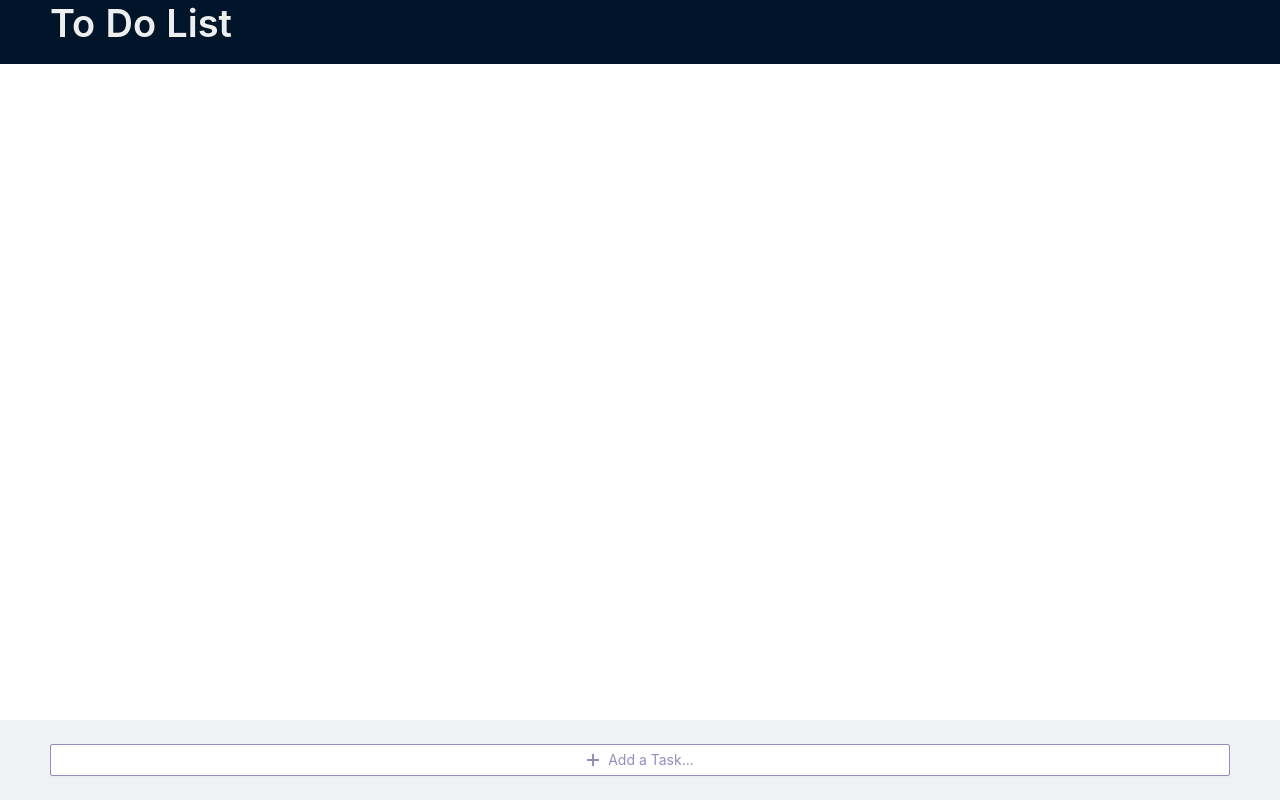
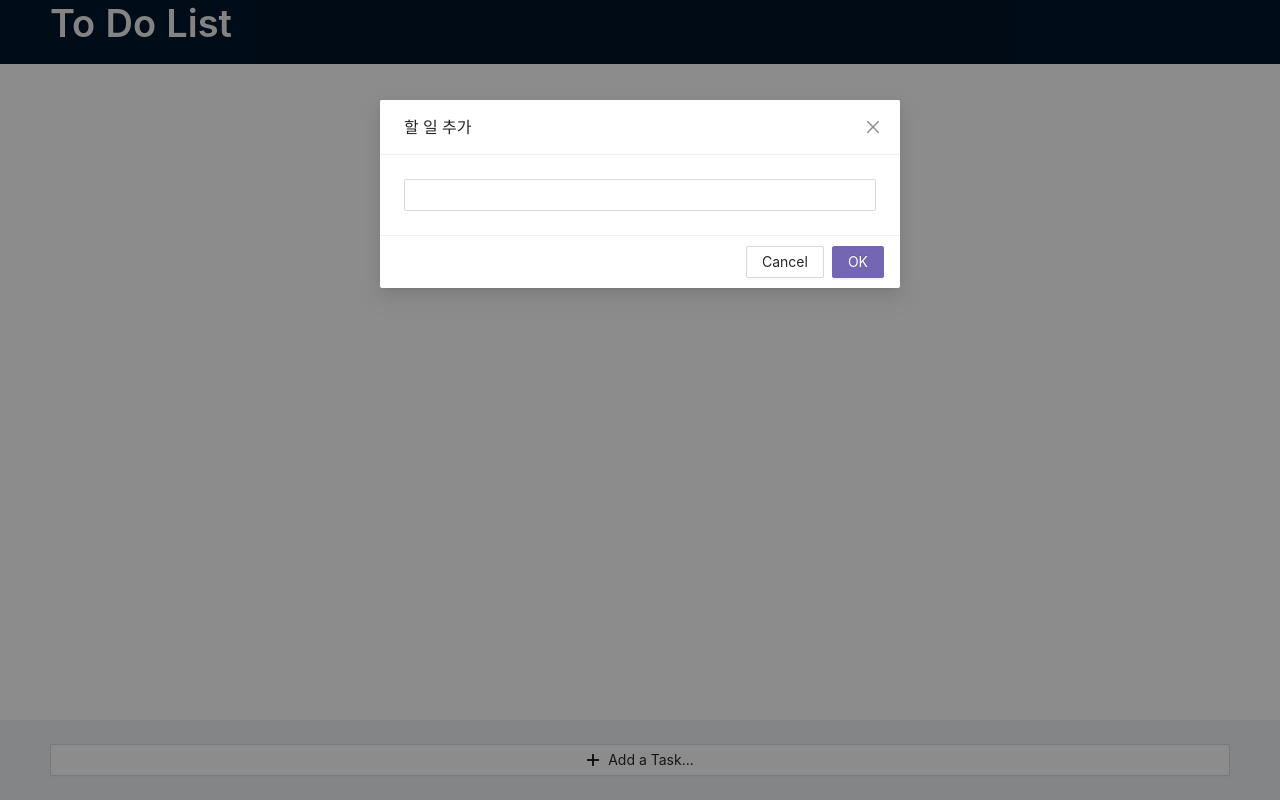
Before and after one commit to ifmoon/todo-front-react, a React (Create React App) app: page / in a window 1280 px wide. Both pictures are taken after a click on the button "Add a Task...". Built offline with nearby package versions, Linux system fonts and the light colour scheme.

Commit message:
구조 변경

```diff
--- a/src/App.tsx
+++ b/src/App.tsx
@@ -1,54 +1,32 @@
-import { Layout, Modal, Typography } from 'antd';
-import React, { useRef } from 'react';
-import { useDispatch } from 'react-redux';
+import { Layout, Typography } from 'antd';
+import React from 'react';
 
-import { TaskAddButton, TaskList } from '@/components';
+import { TaskAddModal, TaskList } from '@/components';
 
-import TaskInput, { TaskInputRef } from './components/TaskInput';
-import { addTask } from './features/task';
+import {
+  ContentStyle,
+  FooterStyle,
+  HeaderStyle,
+  LayoutStyle,
+  TitleStyle,
+} from './styles';
 
 const { Title } = Typography;
 const { Header, Footer, Content } = Layout;
 
 const App = () => {
-  const dispatch = useDispatch();
-  const valueRef = useRef<TaskInputRef>(null);
-
   return (
-    <Layout style={{ backgroundColor: '#fff' }}>
-      <Header
-        style={{
-          position: 'fixed',
-          zIndex: 1,
-          width: '100%',
-        }}
-      >
-        <Title level={1} style={{ color: '#eee' }}>
+    <Layout style={LayoutStyle}>
+      <Header style={HeaderStyle}>
+        <Title level={1} style={TitleStyle}>
           To Do List
         </Title>
       </Header>
-      <Content style={{ margin: '64px 0px 80px 0px' }}>
+      <Content style={ContentStyle}>
         <TaskList />
       </Content>
-      <Footer
-        style={{
-          position: 'fixed',
-          zIndex: 1,
-          width: '100%',
-          left: 0,
-          bottom: 0,
-        }}
-      >
-        <TaskAddButton
-          onClick={() => {
-            if (valueRef?.current) {
-              dispatch(addTask(valueRef?.current?.value));
-            }
-          }}
-        />
-        <Modal>
-          <TaskInput ref={valueRef} />
-        </Modal>
+      <Footer style={FooterStyle}>
+        <TaskAddModal />
       </Footer>
     </Layout>
   );
--- /dev/null
+++ b/src/components/TaskAddModal.tsx
@@ -0,0 +1,38 @@
+import { Modal } from 'antd';
+import React, { useRef } from 'react';
+import { useDispatch } from 'react-redux';
+
+import { TaskInput } from '@/components';
+import { addTask } from '@/features/task';
+import useModal from '@/hooks/useModal';
+
+import TaskAddButton from './TaskAddButton';
+import { TaskInputRef } from './TaskInput';
+
+const TaskAddModal = () => {
+  const dispatch = useDispatch();
+  const valueRef = useRef<TaskInputRef>(null);
+  const { active, turnOnModal, handleOk, handleClose } = useModal({
+    handleOkCallback: () => {
+      if (valueRef.current) {
+        dispatch(addTask(valueRef.current.value));
+      }
+    },
+  });
+
+  return (
+    <>
+      <TaskAddButton onClick={turnOnModal} />
+      <Modal
+        title="할 일 추가"
+        visible={active}
+        onOk={handleOk}
+        onCancel={handleClose}
+      >
+        <TaskInput ref={valueRef} />
+      </Modal>
+    </>
+  );
+};
+
+export default TaskAddModal;
--- a/src/components/index.ts
+++ b/src/components/index.ts
@@ -1,2 +1,4 @@
 export { default as TaskAddButton } from './TaskAddButton';
 export { default as TaskList } from './TaskList';
+export { default as TaskInput } from './TaskInput';
+export { default as TaskAddModal } from './TaskAddModal';
--- /dev/null
+++ b/src/styles.ts
@@ -0,0 +1,15 @@
+export const LayoutStyle = { backgroundColor: '#fff' };
+export const HeaderStyle = {
+  position: 'fixed' as const,
+  zIndex: 1,
+  width: '100%',
+};
+export const TitleStyle = { color: '#eee' };
+export const ContentStyle = { margin: '64px 0px 80px 0px' };
+export const FooterStyle = {
+  position: 'fixed' as const,
+  zIndex: 1,
+  width: '100%',
+  left: 0,
+  bottom: 0,
+};
```
